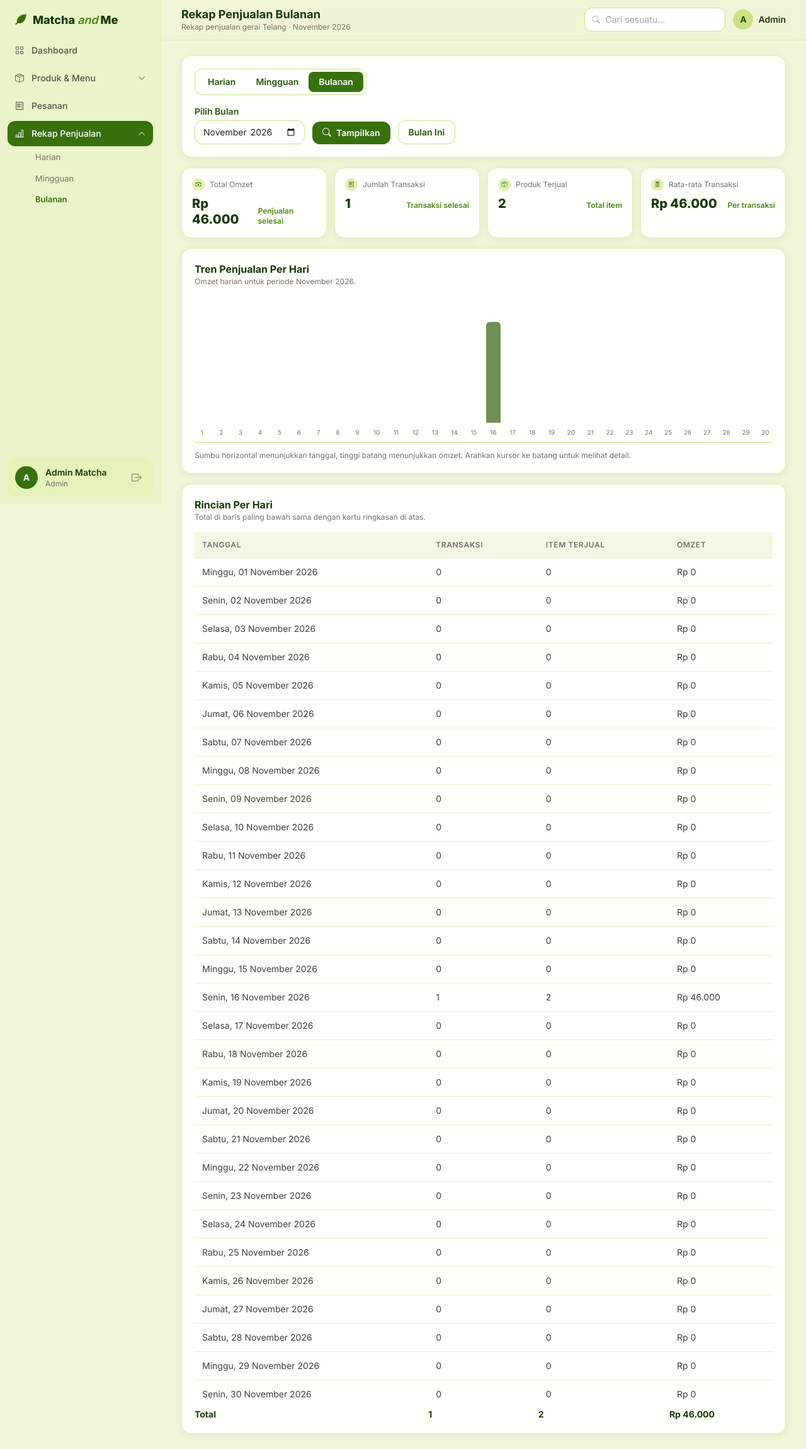
After one commit to afrizarasyahaha-svg/laravel-matcha, a Laravel app: page /admin/laporan-penjualan/bulanan in a window 1280 px wide. The commit adds this page. Shown: the whole page at 63% size. Run offline with Laravel 12, Linux system fonts and the light colour scheme; a user stored in the database is signed in; data comes from the database, SQL or seed files in the repository; style sheets or scripts are compiled from the project's sources.

Commit message:
feat: rekap penjualan bulanan, mingguan, dan filter periode

```diff
--- a/app/Http/Controllers/Admin/ReportController.php
+++ b/app/Http/Controllers/Admin/ReportController.php
@@ -49,4 +49,52 @@ class ReportController extends Controller
             'hourlySales'
         ));
     }
+
+
+    public function monthly(Request $request, SalesReportService $reportService)
+    {
+        $validated = $request->validate([
+            'month' => ['nullable', 'date_format:Y-m'],
+        ]);
+
+        $month = Carbon::createFromFormat(
+            'Y-m-d',
+            ($validated['month'] ?? today()->format('Y-m')) . '-01'
+        )->startOfDay();
+
+        $report = $reportService->monthly($month->year, $month->month);
+
+        return view('admin.reports.monthly', [
+            'period' => 'monthly',
+            'title' => 'Rekap Penjualan Bulanan',
+            'periodLabel' => $month->copy()->locale('id')->translatedFormat('F Y'),
+            'inputValue' => $month->format('Y-m'),
+            'report' => $report,
+        ]);
+    }
+
+    public function weekly(Request $request, SalesReportService $reportService)
+    {
+        $validated = $request->validate([
+            'week' => ['nullable', 'regex:/^\d{4}-W(0[1-9]|[1-4]\d|5[0-3])$/'],
+        ]);
+
+        $week = $validated['week'] ?? today()->format('o-\WW');
+        [$year, $weekNumber] = array_map('intval', explode('-W', $week));
+
+        $report = $reportService->weekly($year, $weekNumber);
+
+        $periodLabel = 'Minggu ke-' . $weekNumber . ' · '
+            . $report['start']->copy()->locale('id')->translatedFormat('d M')
+            . ' – '
+            . $report['end']->copy()->locale('id')->translatedFormat('d M Y');
+
+        return view('admin.reports.monthly', [
+            'period' => 'weekly',
+            'title' => 'Rekap Penjualan Mingguan',
+            'periodLabel' => $periodLabel,
+            'inputValue' => $week,
+            'report' => $report,
+        ]);
+    }
 }
--- a/app/Services/SalesReportService.php
+++ b/app/Services/SalesReportService.php
@@ -108,4 +108,88 @@ class SalesReportService
             ];
         });
     }
+
+    /**
+     * Rekap penjualan satu bulan penuh
+     */
+    public function monthly(int $year, int $month): array
+    {
+        $start = Carbon::create($year, $month, 1)->startOfMonth();
+
+        return $this->period($start, $start->copy()->endOfMonth());
+    }
+
+    /**
+     * Rekap penjualan satu minggu ISO (Senin - Minggu).
+     */
+    public function weekly(int $isoYear, int $isoWeek): array
+    {
+        $start = Carbon::now()->setISODate($isoYear, $isoWeek, 1)->startOfDay();
+
+        return $this->period($start, $start->copy()->addDays(6));
+    }
+
+    /**
+     * Inti agregasi: satu baris per hari dalam rentang, termasuk hari tanpa
+     * penjualan (nilai 0). Total dihitung dari penjumlahan baris harian,
+     * sehingga total periode selalu sama dengan jumlah rekap harian.
+     */
+    private function period(Carbon $start, Carbon $end): array
+    {
+        $start = $start->copy()->startOfDay();
+        $end = $end->copy()->endOfDay();
+
+        $orderRows = DB::table('orders')
+            ->where('order_status', Order::STATUS_COMPLETED)
+            ->whereBetween('completed_at', [$start, $end])
+            ->selectRaw('
+                DATE(completed_at) as sale_date,
+                COUNT(*) as total_transactions,
+                SUM(total_amount) as total_revenue
+            ')
+            ->groupByRaw('DATE(completed_at)')
+            ->get()
+            ->keyBy('sale_date');
+
+        $itemRows = DB::table('order_items')
+            ->join('orders', 'order_items.order_id', '=', 'orders.id')
+            ->where('orders.order_status', Order::STATUS_COMPLETED)
+            ->whereBetween('orders.completed_at', [$start, $end])
+            ->selectRaw('
+                DATE(orders.completed_at) as sale_date,
+                SUM(order_items.quantity) as total_items
+            ')
+            ->groupByRaw('DATE(orders.completed_at)')
+            ->get()
+            ->keyBy('sale_date');
+
+        $days = collect();
+
+        for ($cursor = $start->copy(); $cursor->lte($end); $cursor->addDay()) {
+            $key = $cursor->toDateString();
+
+            $days->push([
+                'date' => $key,
+                'day' => (int) $cursor->format('j'),
+                'total_revenue' => (float) ($orderRows->get($key)->total_revenue ?? 0),
+                'total_transactions' => (int) ($orderRows->get($key)->total_transactions ?? 0),
+                'total_items_sold' => (int) ($itemRows->get($key)->total_items ?? 0),
+            ]);
+        }
+
+        $totalRevenue = $days->sum('total_revenue');
+        $totalTransactions = $days->sum('total_transactions');
+
+        return [
+            'start' => $start->copy()->startOfDay(),
+            'end' => $end->copy()->startOfDay(),
+            'total_revenue' => $totalRevenue,
+            'total_transactions' => (int) $totalTransactions,
+            'total_items_sold' => (int) $days->sum('total_items_sold'),
+            'average_transaction' => $totalTransactions > 0
+                ? $totalRevenue / $totalTransactions
+                : 0,
+            'days' => $days,
+        ];
+    }
 }
--- a/app/Support/Navigation.php
+++ b/app/Support/Navigation.php
@@ -33,7 +33,15 @@ class Navigation
                 ],
             ],
             ['label' => 'Pesanan', 'icon' => 'bi-receipt', 'url' => route('admin.orders.index'), 'active' => 'admin.orders.*'],
-            ['label' => 'Laporan Penjualan', 'icon' => 'bi-bar-chart-line', 'url' => route('admin.reports.daily'), 'active' => 'admin.reports.*'],
+                        [
+                'label' => 'Rekap Penjualan',
+                'icon' => 'bi-bar-chart-line',
+                'children' => [
+                    ['label' => 'Harian', 'url' => route('admin.reports.daily'), 'active' => 'admin.reports.daily'],
+                    ['label' => 'Mingguan', 'url' => route('admin.reports.weekly'), 'active' => 'admin.reports.weekly'],
+                    ['label' => 'Bulanan', 'url' => route('admin.reports.monthly'), 'active' => 'admin.reports.monthly'],
+                ],
+            ],
         ];
     }
 }
--- /dev/null
+++ b/resources/views/admin/reports/monthly.blade.php
@@ -0,0 +1,120 @@
+<x-layouts.dashboard :nav="\App\Support\Navigation::admin()" role-label="Admin"
+    :title="$title" :subtitle="'Rekap penjualan gerai Telang · ' . $periodLabel">
+
+    <div class="w-full space-y-4">
+
+        {{-- Kontrol periode (dipakai bersama halaman harian/mingguan/bulanan) --}}
+        <x-report-period-tabs :active="$period" :value="$inputValue" />
+
+        {{-- Ringkasan --}}
+        <div class="grid gap-3 sm:grid-cols-2 xl:grid-cols-4">
+            <x-stat-card
+                label="Total Omzet"
+                :value="'Rp ' . number_format($report['total_revenue'], 0, ',', '.')"
+                note="Penjualan selesai"
+                icon="bi-cash-stack" />
+
+            <x-stat-card
+                label="Jumlah Transaksi"
+                :value="$report['total_transactions']"
+                note="Transaksi selesai"
+                icon="bi-receipt" />
+
+            <x-stat-card
+                label="Produk Terjual"
+                :value="$report['total_items_sold']"
+                note="Total item"
+                icon="bi-box-seam" />
+
+            <x-stat-card
+                label="Rata-rata Transaksi"
+                :value="'Rp ' . number_format($report['average_transaction'], 0, ',', '.')"
+                note="Per transaksi"
+                icon="bi-calculator" />
+        </div>
+
+        {{-- Grafik tren per hari --}}
+        @php
+            $maxRevenue = max($report['days']->max('total_revenue'), 1);
+        @endphp
+
+        <div class="card-soft p-5">
+            <x-section-title
+                title="Tren Penjualan Per Hari"
+                desc="Omzet harian untuk periode {{ $periodLabel }}." />
+
+            <div class="mt-6 overflow-x-auto">
+                <div class="flex h-56 min-w-[700px] items-end gap-2 border-b border-matcha-200 pb-2">
+                    @foreach ($report['days'] as $row)
+                        @php
+                            $barHeight = $row['total_revenue'] > 0
+                                ? max(6, ($row['total_revenue'] / $maxRevenue) * 160)
+                                : 0;
+                        @endphp
+
+                        <div class="flex h-full min-w-0 flex-1 flex-col justify-end gap-2"
+                            title="{{ \Carbon\Carbon::parse($row['date'])->locale('id')->translatedFormat('d F Y') }} | Rp {{ number_format($row['total_revenue'], 0, ',', '.') }} | {{ $row['total_transactions'] }} transaksi">
+                            <div class="flex h-[180px] items-end justify-center">
+                                <div class="w-full max-w-8 rounded-t-md"
+                                    style="height: {{ $barHeight }}px; background-color: #6f8f54;"></div>
+                            </div>
+                            <span class="text-center text-[10px] text-stone-500">{{ $row['day'] }}</span>
+                        </div>
+                    @endforeach
+                </div>
+
+                <p class="mt-3 text-xs text-stone-500">
+                    Sumbu horizontal menunjukkan tanggal, tinggi batang menunjukkan omzet.
+                    Arahkan kursor ke batang untuk melihat detail.
+                </p>
+            </div>
+        </div>
+
+        {{-- Tabel rincian per hari --}}
+        <div class="card-soft p-5">
+            <x-section-title
+                title="Rincian Per Hari"
+                desc="Total di baris paling bawah sama dengan kartu ringkasan di atas." />
+
+            <div class="mt-4 overflow-x-auto">
+                <table class="table-matcha">
+                    <thead>
+                        <tr>
+                            <th>Tanggal</th>
+                            <th>Transaksi</th>
+                            <th>Item Terjual</th>
+                            <th>Omzet</th>
+                        </tr>
+                    </thead>
+
+                    <tbody>
+                        @foreach ($report['days'] as $row)
+                            <tr class="{{ $row['total_transactions'] === 0 ? 'text-stone-400' : '' }}">
+                                <td class="whitespace-nowrap">
+                                    {{ \Carbon\Carbon::parse($row['date'])->locale('id')->translatedFormat('l, d F Y') }}
+                                </td>
+                                <td>{{ $row['total_transactions'] }}</td>
+                                <td>{{ $row['total_items_sold'] }}</td>
+                                <td class="whitespace-nowrap">
+                                    Rp {{ number_format($row['total_revenue'], 0, ',', '.') }}
+                                </td>
+                            </tr>
+                        @endforeach
+                    </tbody>
+
+                    <tfoot>
+                        <tr class="font-bold text-matcha-900">
+                            <td>Total</td>
+                            <td>{{ $report['total_transactions'] }}</td>
+                            <td>{{ $report['total_items_sold'] }}</td>
+                            <td class="whitespace-nowrap">
+                                Rp {{ number_format($report['total_revenue'], 0, ',', '.') }}
+                            </td>
+                        </tr>
+                    </tfoot>
+                </table>
+            </div>
+        </div>
+
+    </div>
+</x-layouts.dashboard>
--- /dev/null
+++ b/resources/views/components/report-period-tabs.blade.php
@@ -0,0 +1,54 @@
+@props(['active' => 'monthly', 'value' => ''])
+
+@php
+    $tabs = [
+        'daily' => [
+            'label' => 'Harian', 'route' => 'admin.reports.daily',
+            'param' => 'date', 'type' => 'date',
+            'caption' => 'Pilih Tanggal Penjualan', 'now' => 'Hari Ini',
+        ],
+        'weekly' => [
+            'label' => 'Mingguan', 'route' => 'admin.reports.weekly',
+            'param' => 'week', 'type' => 'week',
+            'caption' => 'Pilih Minggu', 'now' => 'Minggu Ini',
+        ],
+        'monthly' => [
+            'label' => 'Bulanan', 'route' => 'admin.reports.monthly',
+            'param' => 'month', 'type' => 'month',
+            'caption' => 'Pilih Bulan', 'now' => 'Bulan Ini',
+        ],
+    ];
+    $current = $tabs[$active] ?? $tabs['monthly'];
+@endphp
+
+<div class="card-soft space-y-4 p-5">
+    <div class="inline-flex rounded-xl border border-matcha-200 bg-white p-1">
+        @foreach ($tabs as $key => $tab)
+            <a href="{{ route($tab['route']) }}"
+                class="rounded-lg px-4 py-1.5 text-sm font-semibold no-underline transition {{ $key === $active ? 'bg-matcha-700 text-white' : 'text-matcha-800 hover:bg-matcha-100' }}">
+                {{ $tab['label'] }}
+            </a>
+        @endforeach
+    </div>
+
+    <form action="{{ route($current['route']) }}" method="GET"
+        class="flex flex-wrap items-end gap-3">
+        <div>
+            <label for="period-input" class="mb-1 block text-sm font-semibold text-matcha-800">
+                {{ $current['caption'] }}
+            </label>
+            <input type="{{ $current['type'] }}" id="period-input"
+                name="{{ $current['param'] }}" value="{{ $value }}"
+                class="rounded-xl border border-matcha-200 px-3 py-2 text-sm">
+        </div>
+
+        <button type="submit" class="btn-matcha !py-2">
+            <i class="bi bi-search"></i> Tampilkan
+        </button>
+
+        <a href="{{ route($current['route']) }}"
+            class="rounded-xl border border-matcha-200 px-4 py-2 text-sm font-semibold text-matcha-800 no-underline">
+            {{ $current['now'] }}
+        </a>
+    </form>
+</div>
--- a/routes/web.php
+++ b/routes/web.php
@@ -100,4 +100,8 @@ Route::prefix('admin')
         Route::patch('/pesanan/{order}/lunas', [AdminOrderController::class, 'markPaid'])->name('orders.paid');
         Route::get('/laporan-penjualan', [ReportController::class, 'daily'])
             ->name('reports.daily');
+        Route::get('/laporan-penjualan/mingguan', [ReportController::class, 'weekly'])
+            ->name('reports.weekly');
+        Route::get('/laporan-penjualan/bulanan', [ReportController::class, 'monthly'])
+            ->name('reports.monthly');
     });
```
Also changed, not shown: resources/views/admin/reports/daily.blade.php (+5 -2 lines), tests/Feature/MonthlySalesReportTest.php (added, +122 -0 lines).
